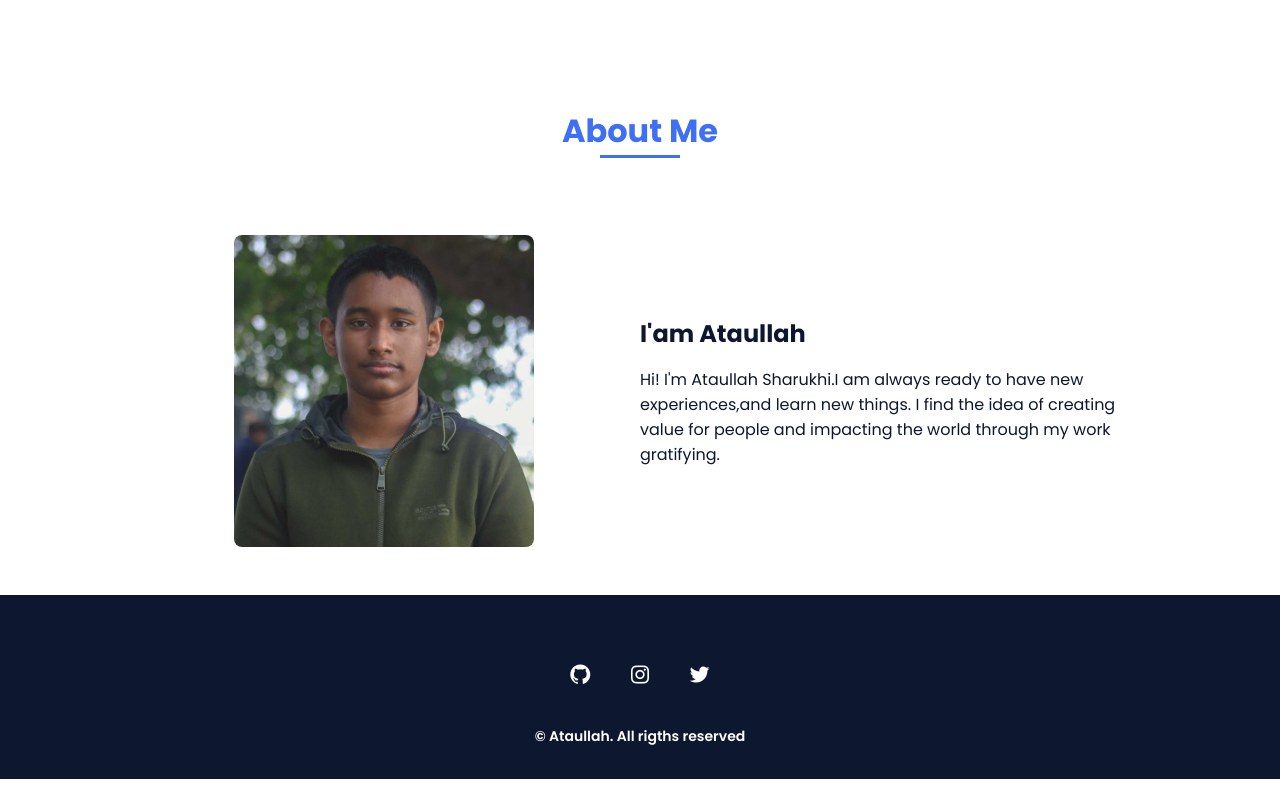
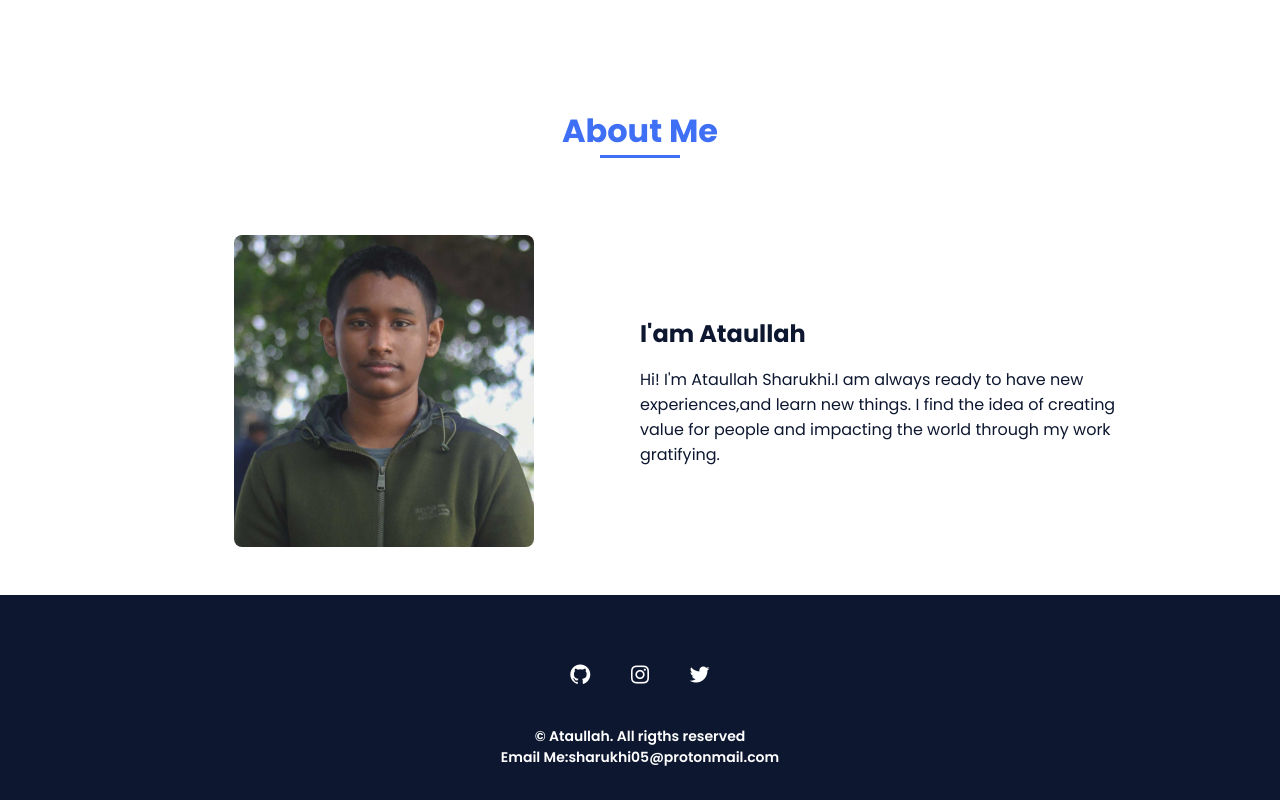
Before and after one commit to Sharukhi/sharukhi.github.io, a plain HTML site: page index.html in a window 1280 px wide. Shown: the part 579-1379 px from the top of the page. Before the commit the page ends 1358 px from the top, so only its background shows below. Drawn offline with nearby package versions, Linux system fonts and the light colour scheme.

Commit message:
Update index.html

```diff
--- a/index.html
+++ b/index.html
@@ -72,6 +72,7 @@
                 <a href="https://twitter.com/Ataullah2007" target="_blank" class="footer__icon"><i class='bx bxl-twitter' ></i></a>
             </div>
             <p class="footer__copy">&#169; Ataullah. All rigths reserved</p>
+            <p class="footer__copy">Email Me:sharukhi05@protonmail.com</p>
         </footer>
 
 
```
